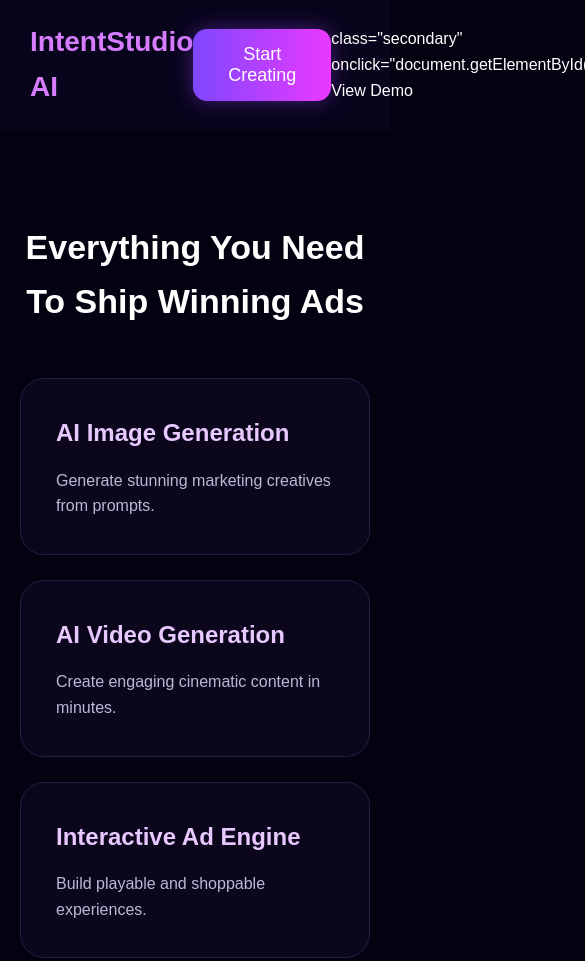
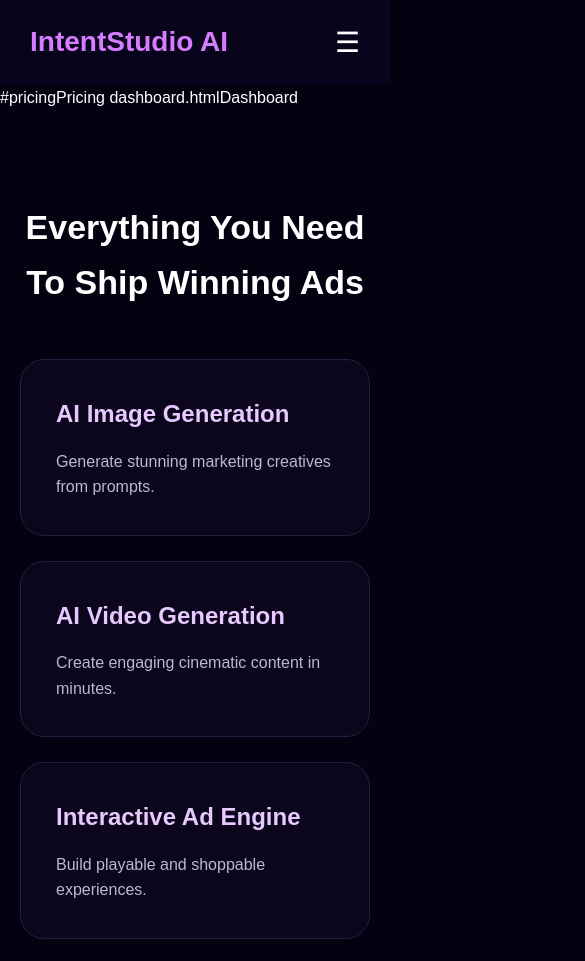
Before and after one commit to Wolverineqw/intent-studio-lab, a website: page public/index.html in a window 390 px wide. Shown: the top 961 px of the page, 585 px wide, since content can reach past the window. Drawn offline with Linux system fonts and the light colour scheme.

Commit message:
Refactor navigation and mobile menu in index.html
Updated navigation buttons and mobile menu structure.

```diff
--- a/public/index.html
+++ b/public/index.html
@@ -12,30 +12,34 @@
 
 <nav class="navbar">
 
-    <div class="logo">
-        IntentStudio AI
-    </div>
-
-
+<div class="logo">
+IntentStudio AI
+</div>
 
 <button
-class="primary"
-onclick="window.location.href='dashboard.html'">
-Start Creating
+class="menu-btn"
+onclick="toggleMenu()">
+
+☰
+
 </button>
-class="secondary"
-onclick="document.getElementById('features').scrollIntoView()">
-View Demo
-</button>
-
-
-
 
 </nav>
 
-<div id="mobileMenu" class="mobile-menu">
+<div
+id="mobileMenu"
+class="mobile-menu">
 
-    #featuresFeatures</a>
+#featuresFeatures</a>
+
+#pricingPricing</a>
+
+dashboard.html
+Dashboard
+</a>
+
+</div>
+
     #pricingPricing</a>
     dashboard.htmlDashboard</a>
 
```
